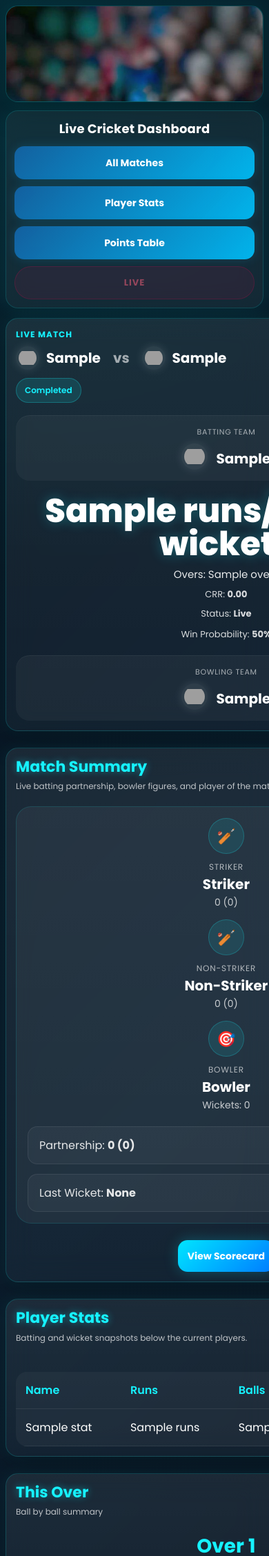
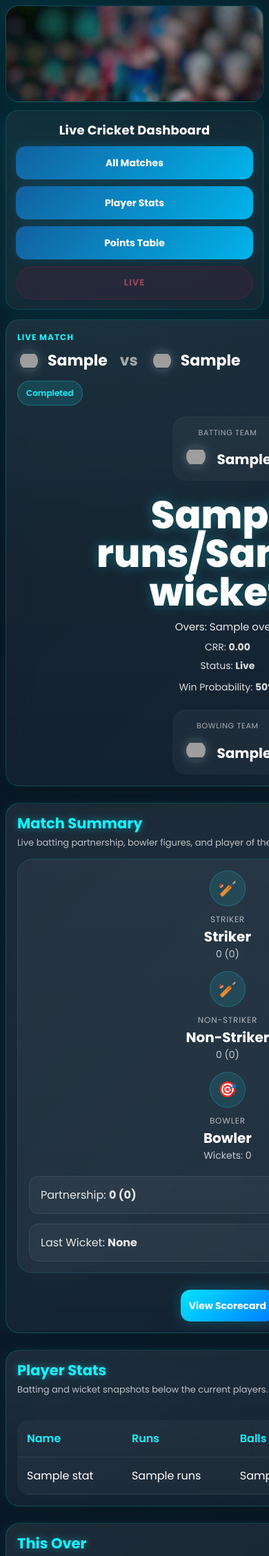
Before and after one commit to shailesh-bca/live-cricket-dashboard, a Django app: template dashboard/templates/dashboard/index.html in a window 390 px wide. Shown: the top 2256 px of the page at 69% size. Run offline with Django 3.2, Linux system fonts and the light colour scheme; the template is opened without the code that fills it: most values are stand-ins (such as "Sample title", 1, 10 or a date in 2020); grey boxes are pictures that could not be loaded.

Commit message:
final mobile layout fix

```diff
--- a/dashboard/static/dashboard/style.css
+++ b/dashboard/static/dashboard/style.css
@@ -1800,3 +1800,245 @@ td[colspan] {
         min-width: 560px;
     }
 }
+
+/* ===== FINAL MOBILE FIX ===== */
+@media (max-width: 768px) {
+    .main-layout {
+        display: flex;
+        flex-direction: column;
+        gap: 12px;
+        padding: 8px;
+    }
+
+    .side-banner {
+        width: 100%;
+        height: 140px;
+        min-height: 140px;
+        position: relative;
+        top: auto;
+        border-radius: 18px;
+        overflow: hidden;
+    }
+
+    .side-banner img {
+        width: 100%;
+        height: 100%;
+        object-fit: cover;
+    }
+
+    .page-wrapper {
+        width: 100%;
+        max-width: 100%;
+    }
+
+    .topbar {
+        flex-direction: column;
+        align-items: stretch;
+        gap: 10px;
+        padding: 14px;
+    }
+
+    .topbar-actions {
+        display: grid;
+        grid-template-columns: 1fr;
+        gap: 10px;
+        width: 100%;
+    }
+
+    .topbar-actions .btn,
+    .topbar-actions .live-badge {
+        width: 100%;
+    }
+
+    .glass-card,
+    .hero-card {
+        padding: 16px;
+        border-radius: 20px;
+    }
+
+    .match-header {
+        display: flex;
+        flex-direction: column;
+        align-items: flex-start;
+        gap: 12px;
+        margin-bottom: 16px;
+    }
+
+    .match-title-with-logos,
+    .teams-with-logos {
+        display: flex;
+        flex-wrap: wrap;
+        align-items: center;
+        gap: 10px;
+    }
+
+    .match-title {
+        font-size: 22px;
+        line-height: 1.3;
+    }
+
+    .score-layout {
+        display: flex;
+        flex-direction: column;
+        gap: 14px;
+    }
+
+    .team-score-side {
+        min-height: auto;
+        padding: 16px;
+        text-align: center !important;
+        align-items: center;
+        justify-content: center;
+    }
+
+    .team-score-side h3 {
+        font-size: 20px;
+        margin-top: 8px;
+    }
+
+    .team-box-with-logo,
+    .team-box-right,
+    .align-right {
+        justify-content: center !important;
+        text-align: center !important;
+    }
+
+    .score-center {
+        text-align: center;
+        padding: 8px 0;
+    }
+
+    .score-big {
+        font-size: 56px;
+        line-height: 1;
+        margin-bottom: 10px;
+    }
+
+    .overs-text {
+        font-size: 15px;
+        margin-bottom: 8px;
+    }
+
+    .mini-stats {
+        display: flex;
+        flex-direction: column;
+        gap: 6px;
+        font-size: 14px;
+        align-items: center;
+        text-align: center;
+    }
+
+    .small-label {
+        font-size: 11px;
+        line-height: 1.4;
+    }
+
+    .section-header {
+        margin-bottom: 14px;
+    }
+
+    .neon {
+        font-size: 21px;
+        line-height: 1.2;
+    }
+
+    .section-subtitle {
+        font-size: 13px;
+        line-height: 1.5;
+        word-break: break-word;
+    }
+
+    .players-grid,
+    .summary-grid,
+    .summary-player-block,
+    .summary-bottom-row,
+    .playing-xi-grid,
+    .stats-hero-grid,
+    .three-col-summary,
+    .form-grid {
+        display: grid;
+        grid-template-columns: 1fr !important;
+    }
+
+    .summary-player {
+        justify-content: center;
+        text-align: center;
+        flex-direction: column;
+    }
+
+    .summary-separator {
+        display: none;
+    }
+
+    .summary-player-name,
+    .pom-name {
+        font-size: 20px;
+        line-height: 1.2;
+    }
+
+    .summary-player-meta,
+    .pom-team,
+    .pom-figures {
+        font-size: 14px;
+        line-height: 1.4;
+    }
+
+    .summary-main-card,
+    .summary-pom-card,
+    .player-card,
+    .glass-subcard,
+    .mini-stat-card {
+        padding: 16px;
+    }
+
+    .chart-wrap {
+        height: 220px;
+    }
+
+    .control-grid,
+    .control-grid-large {
+        grid-template-columns: 1fr 1fr;
+        gap: 10px;
+    }
+
+    .btn {
+        min-height: 46px;
+        font-size: 14px;
+        padding: 10px 12px;
+    }
+
+    .boundary-btn,
+    .six-btn,
+    .wicket-btn,
+    .extra-btn {
+        min-height: 50px;
+        font-size: 15px;
+    }
+
+    .ball-item {
+        width: 40px;
+        height: 40px;
+        font-size: 12px;
+    }
+
+    .winner-banner {
+        width: 100%;
+        font-size: 13px;
+        padding: 10px 12px;
+    }
+
+    .team-logo {
+        width: 34px;
+        height: 34px;
+    }
+
+    .side-team-logo {
+        width: 36px;
+        height: 36px;
+    }
+
+    .small-logo {
+        width: 28px;
+        height: 28px;
+    }
+}
```
